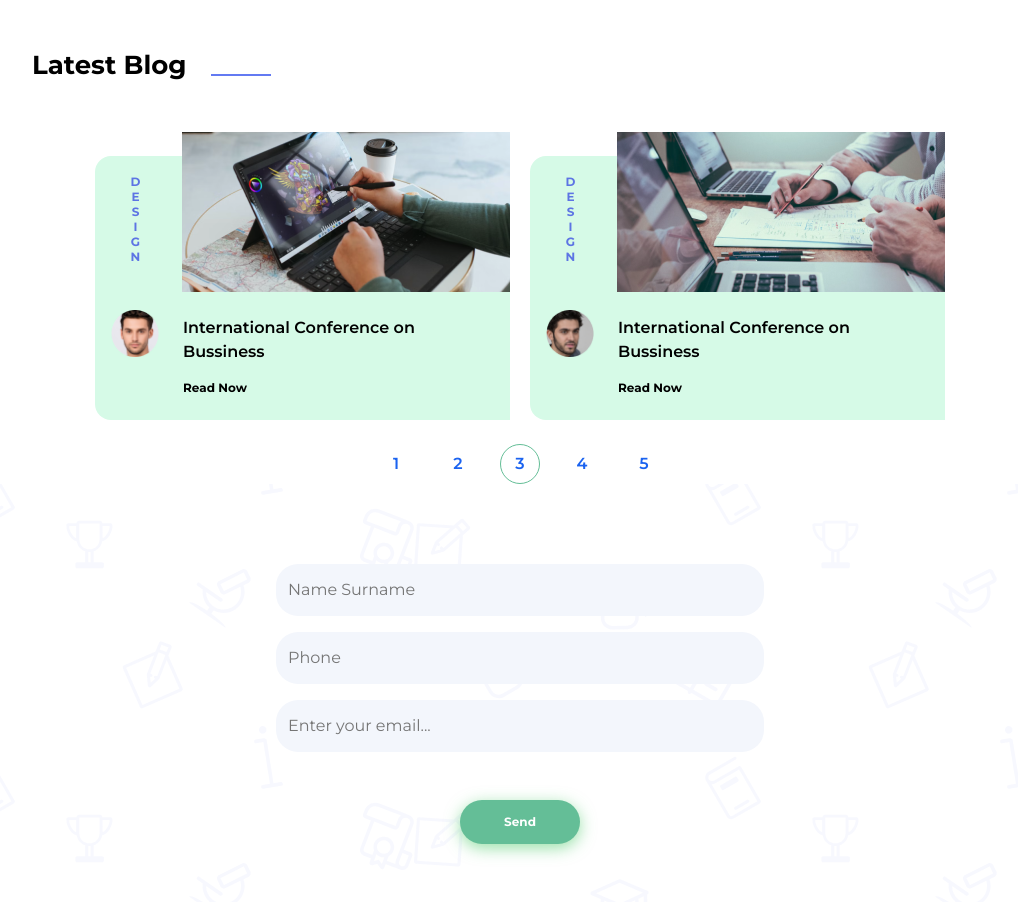
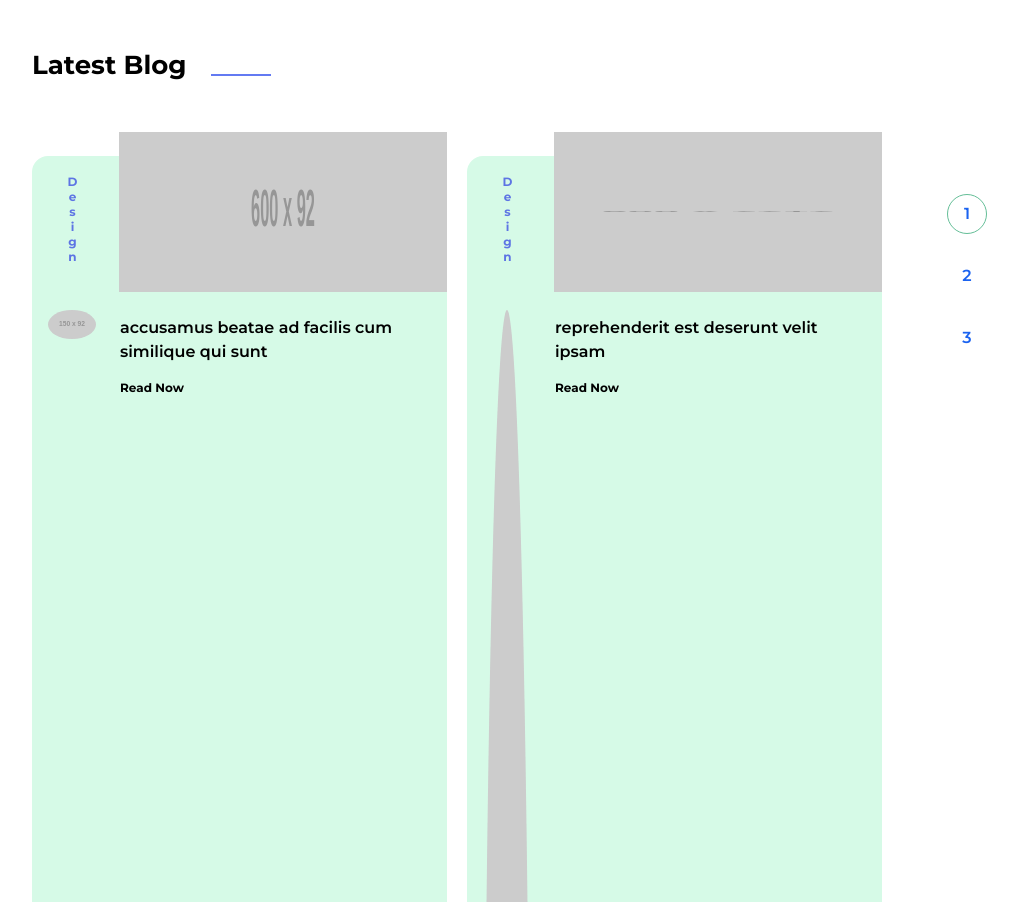
Before and after one commit to Activine/hyz_academy, a plain HTML site: page html_css/index.html in a window 1280 px wide. Shown: the part 5100-6002 px from the top of the page, without its empty margins (120-1138 px from the left). Drawn offline with Linux system fonts and the light colour scheme; placeholder pictures from the web are drawn by us.

Commit message:
HYS_FE_ls_5 for the reviewer

```diff
--- /dev/null
+++ b/html_css/data.js
@@ -0,0 +1,42 @@
+export const data = [
+  {
+    id: 1,
+    title: "accusamus beatae ad facilis cum similique qui sunt",
+    url: "https://via.placeholder.com/600/92c952",
+    userImage: "https://via.placeholder.com/150/92c952",
+    redirectLink: "https://jsonplaceholder.typicode.com",
+    category: "Design",
+  },
+  {
+    id: 2,
+    title: "reprehenderit est deserunt velit ipsam",
+    url: "https://via.placeholder.com/600/771796",
+    userImage: "https://via.placeholder.com/150/771796",
+    redirectLink: "https://jsonplaceholder.typicode.com",
+    category: "Design",
+  },
+  {
+    id: 3,
+    title: "officia porro iure quia iusto qui ipsa ut modi",
+    url: "https://via.placeholder.com/600/24f355",
+    userImage: "https://via.placeholder.com/150/24f355",
+    redirectLink: "https://jsonplaceholder.typicode.com",
+    category: "Design",
+  },
+  {
+    id: 4,
+    title: "culpa odio esse rerum omnis laboriosam voluptate repudiandae",
+    url: "https://via.placeholder.com/600/d32776",
+    userImage: "https://via.placeholder.com/150/d32776",
+    redirectLink: "https://jsonplaceholder.typicode.com",
+    category: "Design",
+  },
+  {
+    id: 5,
+    title: "natus nisi omnis corporis facere molestiae rerum in",
+    url: "https://via.placeholder.com/600/f66b97",
+    userImage: "https://via.placeholder.com/150/f66b97",
+    redirectLink: "https://jsonplaceholder.typicode.com",
+    category: "Design",
+  },
+];
--- a/html_css/index.html
+++ b/html_css/index.html
@@ -705,59 +705,14 @@
       <section id="explore" class="blog">
         <div class="container">
           <h2 class="blog__title section-title">Latest Blog</h2>
-          <div class="blog__slider">
-            <div class="blog__list">
-              <div class="blog__item">
-                <div class="blog__sidebar">
-                  <p class="blog__sidebar-desc">DESIGN</p>
-                  <img
-                    class="blog__sidebar-avatar"
-                    src="./assets/images/avatar-1.png"
-                    alt="avatar"
-                    width="48"
-                  />
-                </div>
-                <div class="blog__item-desc">
-                  <img
-                    class="blog__item-img"
-                    src="./assets/images/blog-slider-img1.png"
-                    alt="bussiness"
-                  />
-                  <h3 class="blog__item-title item-title">
-                    International Conference on Bussiness
-                  </h3>
-                  <a class="blog__item-link" href="#">Read Now</a>
-                </div>
-              </div>
-              <div class="blog__item">
-                <div class="blog__sidebar">
-                  <p class="blog__sidebar-desc">DESIGN</p>
-                  <img
-                    class="blog__sidebar-avatar"
-                    src="./assets/images/avatar-2.png"
-                    alt="avatar"
-                    width="48"
-                  />
-                </div>
-                <div class="blog__item-desc">
-                  <img
-                    class="blog__item-img"
-                    src="./assets/images/blog-slider-img2.png"
-                    alt="bussiness"
-                  />
-                  <h3 class="blog__item-title item-title">
-                    International Conference on Bussiness
-                  </h3>
-                  <a class="blog__item-link" href="#">Read Now</a>
-                </div>
+          <div class="blog__slider-wrap">
+            <div class="blog__list-wrap">
+              <div class="blog__list">
               </div>
             </div>
-            <div class="blog__slider-dots">
-              <button class="blog__slider-dot">1</button>
-              <button class="blog__slider-dot">2</button>
-              <button class="blog__slider-dot blog__slider-active">3</button>
-              <button class="blog__slider-dot">4</button>
-              <button class="blog__slider-dot">5</button>
+            <div class="blog__dots-wrap">
+              <div class="blog__slider-dots">
+              </div>
             </div>
           </div>
         </div>
@@ -917,5 +872,6 @@
       </div>
     </footer>
     <script src="mobile-menu.js"></script>
+    <script type="module" src="index.js"></script>
   </body>
 </html>
--- /dev/null
+++ b/html_css/index.js
@@ -0,0 +1,5 @@
+import { data } from './data.js';
+import { paginator } from '../js/paginator.js';
+
+const sliderList = document.querySelector(".blog__list");
+paginator(sliderList, data)
--- a/html_css/mobile-menu.js
+++ b/html_css/mobile-menu.js
@@ -44,18 +44,18 @@
   event.target.classList.add("nav__link-active");
 });
 
-const blogDots = document.querySelector(".blog__slider-dots");
-const blogAllDots = document.querySelectorAll(".blog__slider-dot");
+// const blogDots = document.querySelector(".blog__slider-dots");
 
-blogDots.addEventListener("click", function (event) {
-  const btn = "BUTTON";
-  if (event.target.tagName === btn) {
-    blogAllDots.forEach((link) => {
-      link.classList.remove("blog__slider-active");
-    });
-    event.target.classList.add("blog__slider-active");
-  }
-});
+
+// blogDots.addEventListener("click", function (event) {
+//   const btn = "BUTTON";
+//   if (event.target.tagName === btn) {
+//     blogAllDots.forEach((link) => {
+//       link.classList.remove("blog__slider-active");
+//     });
+//     event.target.classList.add("blog__slider-active");
+//   }
+// });
 
 const custDots = document.querySelector(".customers__slider-dots");
 const custAllDots = document.querySelectorAll(".customers__slider-dot");
--- a/html_css/scss/layout/_blog.scss
+++ b/html_css/scss/layout/_blog.scss
@@ -5,17 +5,20 @@
     padding-bottom: 48px;
   }
 
-  &__slider {
+  &__list-wrap {
     display: flex;
     flex-direction: column;
     align-items: center;
     gap: 24px;
+
   }
 
   &__list {
     display: flex;
     flex-direction: column;
     gap: 20px;
+    transition: 250ms;
+    animation-timing-function: cubic-bezier(0.4, 0, 0.2, 1);
   }
 
   &__item {
@@ -44,12 +47,17 @@
     color: var(--blueBlog);
     text-orientation: upright;
     writing-mode: vertical-lr;
+    text-transform: uppercase;
   }
 
   &__item-desc {
     display: flex;
     flex-direction: column;
     padding-right: 16px;
+  }
+
+  &__sidebar-avatar {
+    border-radius: 50%;
   }
 
   &__item-img {
@@ -93,9 +101,11 @@
 
   &__slider-dots {
     display: flex;
-    justify-content: space-between;
+    justify-content: center;
     align-items: center;
     gap: 22px;
+    transition: 250ms;
+    animation-timing-function: cubic-bezier(0.4, 0, 0.2, 1);
   }
 
   &__slider-dot {
@@ -152,21 +162,37 @@
   }
 }
 
-@media only screen and (min-width: 1440px) {
+@media only screen and (min-width: 1000px) {
   .blog {
-    &__slider {
+    &__list-wrap {
       flex-direction: row;
       align-items: stretch;
-      justify-content: center;
     }
 
     &__slider-dots {
       flex-direction: column;
       padding-bottom: 0;
+      height: 288px;
+    }
+
+    &__dots-wrap{
+      overflow: hidden;
     }
 
     &__slider-dots {
-      margin-left: 83px;
+      margin-left: 65px;
+    }
+
+    &__slider-wrap {
+      display: flex;
+    }
+
+    &__list {
+      width: 850px;
+    }
+
+    &__list-wrap {
+      overflow: hidden;
     }
   }
 }
--- /dev/null
+++ b/js/paginator.js
@@ -0,0 +1,96 @@
+const sliderList = document.querySelector(".blog__list");
+const sliderDots = document.querySelector(".blog__slider-dots");
+
+export function paginator(domEl, data) {
+    currentItems(data);
+    renderDots(data);
+    const allBlogDots = document.querySelectorAll(".blog__slider-dot");
+    addActive(allBlogDots[0]);
+  sliderDots.addEventListener("click", function (event) {
+    if (event.target.tagName === "BUTTON") {
+      allBlogDots.forEach((el) => {
+        removeActive(el)
+      });
+      addActive(event.target)
+      deleteItem();
+      let newItems = data.slice(
+        Number(event.target.textContent) * 2 - 2,
+        Number(event.target.textContent) * 2
+      );
+      newItems.forEach((el) => {
+        domEl.append(createEl(el));
+      });
+    }
+  });
+}
+
+function createEl(el) {
+  let itemSlider = document.createElement("div");
+  itemSlider.className = "blog__item";
+  itemSlider.innerHTML = `
+            <div class="blog__sidebar">
+                <p class="blog__sidebar-desc">${el.category}</p>
+                <img
+                    class="blog__sidebar-avatar"
+                    src="${el.userImage}"
+                    alt="avatar"
+                    width="48"
+                />
+            </div>
+            <div class="blog__item-desc">
+                <img
+                    class="blog__item-img"
+                    src="${el.url}"
+                    alt="bussiness"
+                />
+                <h3 class="blog__item-title item-title">
+                    ${el.title}
+                </h3>
+                <a class="blog__item-link" href="${el.redirectLink}">Read Now</a>
+            </div>
+        `;
+  return itemSlider;
+}
+
+function currentItems(data) {
+  let currentItems = data.slice(0, 2);
+  currentItems.forEach((el) => {
+    sliderList.append(createEl(el));
+  });
+}
+
+function createDots(index) {
+  const dot = document.createElement("button");
+  dot.className = "blog__slider-dot";
+  dot.textContent = `${index + 1}`;
+  return dot;
+}
+
+function renderDots(data) {
+  let counterDots = 0;
+  data.forEach((el, i) => {
+    if (i % 2 === 0) {
+      sliderDots.append(createDots(counterDots));
+      counterDots++;
+    }
+  });
+}
+
+function deleteItem() {
+  let allItem = sliderList.children;
+  console.log(allItem.length);
+  console.log(allItem);
+  for (let i = 0; i <= allItem.length; i++) {
+    sliderList.removeChild(allItem[0]);
+  }
+}
+
+function addActive(el) {
+    el.disabled = true;
+    el.classList.add("blog__slider-active");
+}
+
+function removeActive(el) {
+    el.classList.remove("blog__slider-active");
+    el.disabled = false;
+}
```
Also changed, not shown: html_css/css/style.css, html_css/css/style.min.css, 2 other files.
